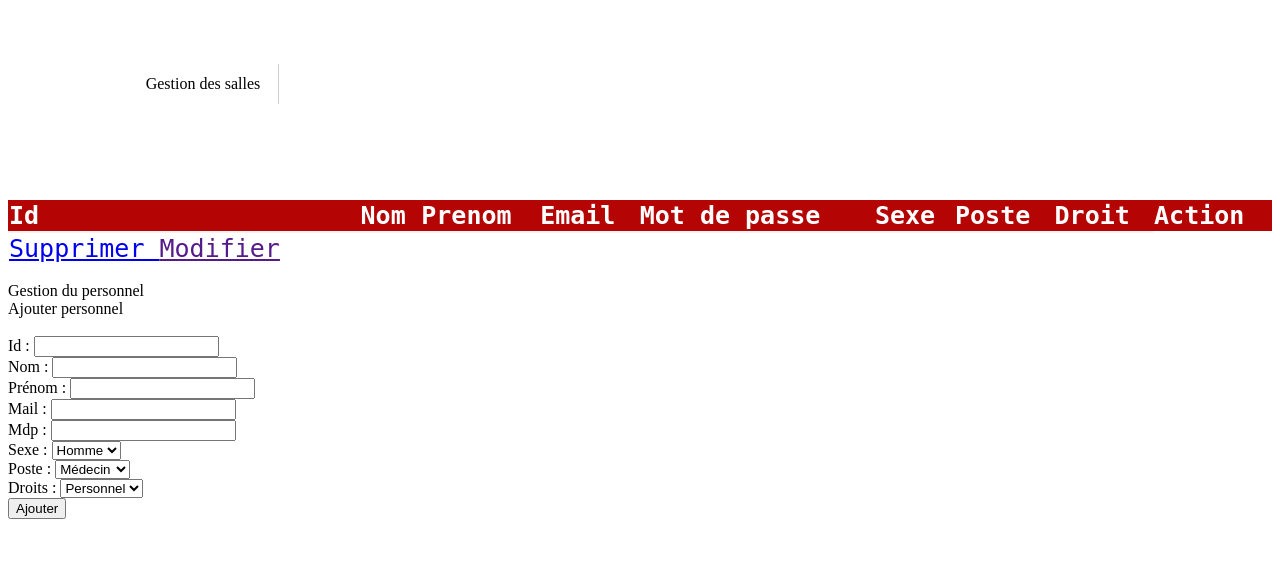
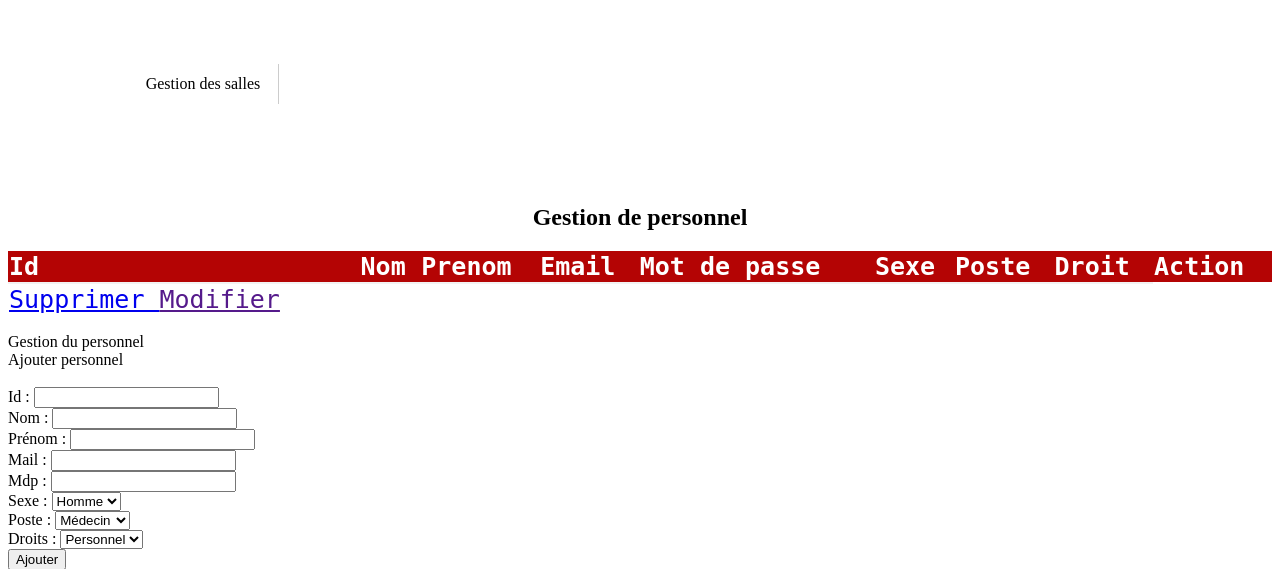
Before and after one commit to Hafsazn/DonDeSang, a PHP site: page /afficherpersonnel.php in a window 1280 px wide. Shown: the part 232-801 px from the top of the page. Run offline with PHP 8.4, Linux system fonts and the light colour scheme; tables that the repository leaves empty or names only in its code hold one stand-in row (values such as "Sample post"); data that the repository does not hold is empty.

Commit message:
Update afficherpersonnel.php

```diff
--- a/afficherpersonnel.php
+++ b/afficherpersonnel.php
@@ -20,6 +20,7 @@
  </style>
 </head>
 <body>
+ <h2><center>Gestion de personnel</center></h2>
  <table>
  <tr>
   <th>Id</th>
```
